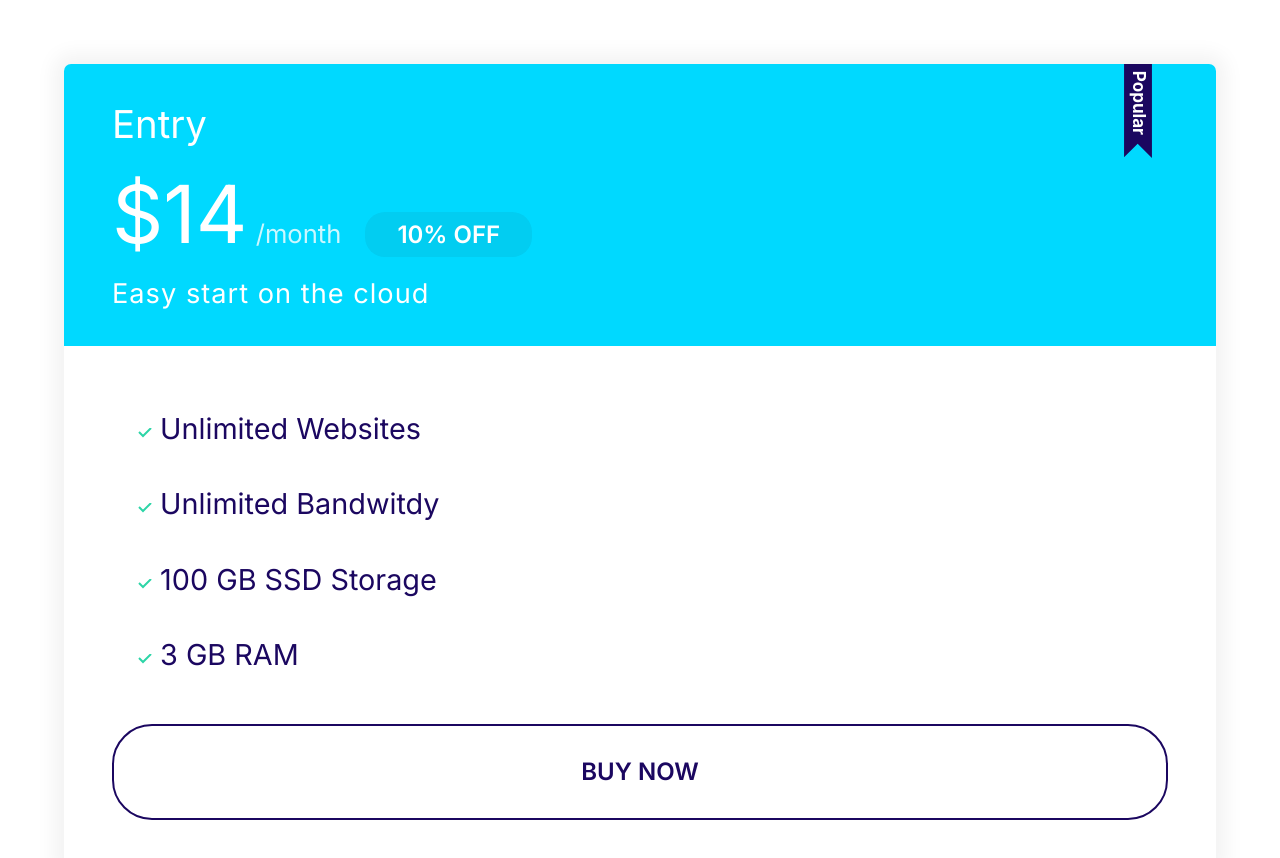
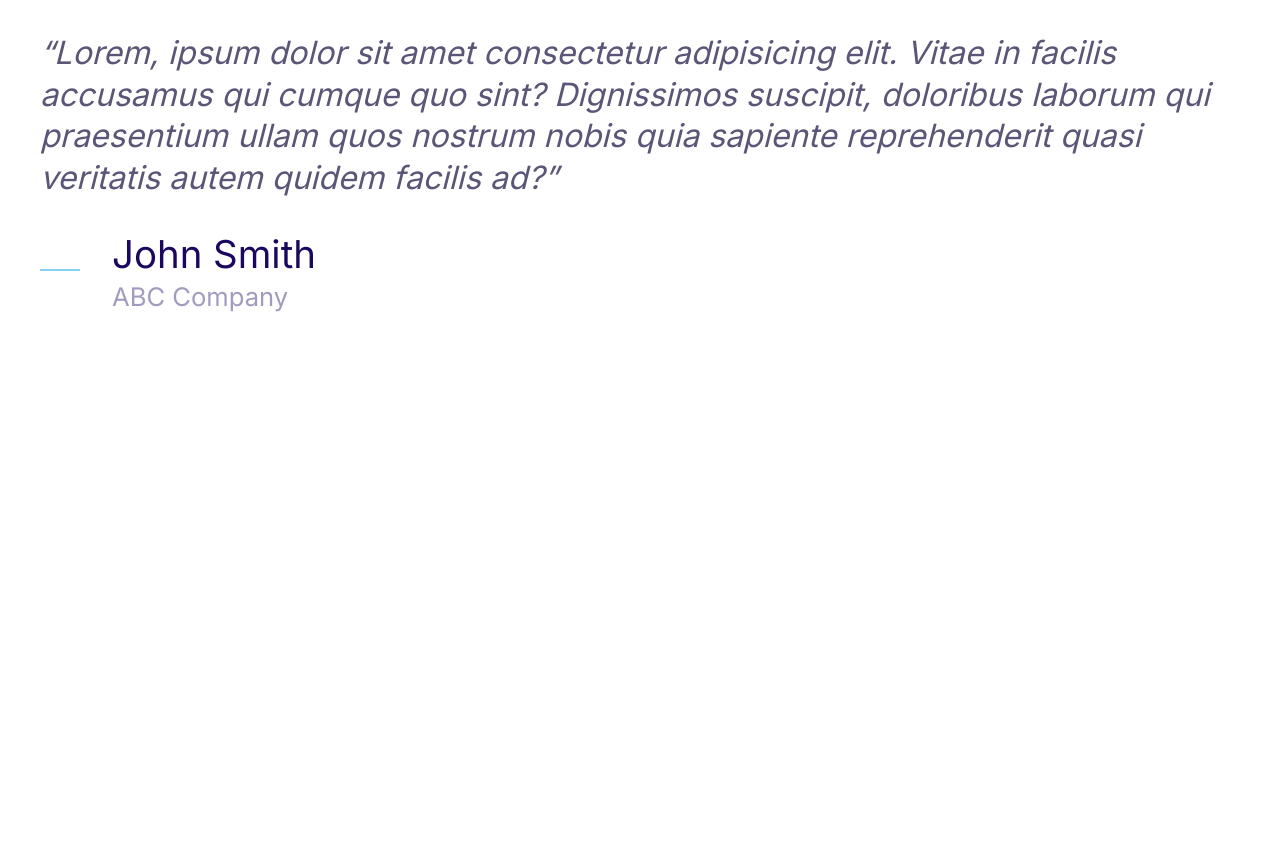
Before and after one commit to claing84/moshifyTest, a plain HTML site: page index.html in a window 1280 px wide. After the commit the page ends 800 px from the top, so only its background shows below. Drawn offline with Linux system fonts and the light colour scheme.

Commit message:
Built media and quote components

```diff
--- a/css/styles.css
+++ b/css/styles.css
@@ -1,11 +1,12 @@
 :root {
+    --border-radius: 40px;
+    --color-accent: #ff3400;
+    --color-body-darker: #5c5577;
+    --color-body: #918ca4;
+    --color-border: #ccc;
+    --color-headings: #1b0760;
     --color-primary: #2584ff;
     --color-secondary: #00d9ff;
-    --color-accent: #ff3400;
-    --color-headings: #1b0760;
-    --color-body: #918ca4;
-    --color-border: #ccc;
-    --border-radius: 40px;
 }
 
 *,
@@ -372,3 +373,71 @@ a {
         font-size: 1.7rem;
     }
 }
+
+
+/* media */
+
+.media {
+    display: flex;
+}
+
+.media__title {
+    margin-top: 0;
+}
+
+.media__body {
+    margin: 0 2rem;
+}
+
+.media__image {
+    margin-top: 1.2rem;
+}
+
+
+/* quotes */
+
+.quote {
+    font-size: 3rem;
+    font-style: italic;
+    color: var(--color-body-darker);
+    line-height: 1.3;
+}
+
+.quote__text::before {
+    content: open-quote;
+}
+
+.quote__text::after {
+    content: close-quote;
+}
+
+.quote__author {
+    font-style: normal;
+    font-size: 3rem;
+    font-weight: 500;
+    margin-bottom: 0;
+}
+
+.quote__company {
+    color: var(--color-headings);
+    opacity: 0.4;
+    font-size: 2rem;
+    font-style: normal;
+}
+
+.quote__Line {
+    position: relative;
+    margin-bottom: 10px;
+}
+
+@media screen and (min-width: 1024px) {
+    .quote {
+        font-size: 2rem;
+    }
+    .quote__author {
+        font-size: 2.4rem;
+    }
+    .quote__company {
+        font-size: 1.6rem;
+    }
+}
--- a/index.html
+++ b/index.html
@@ -15,28 +15,23 @@
 </head>
 
 <body>
-    <div style="width: 100%; padding: 4rem">
-        <div class="plan plan--poplular">
-            <div class="card card--secondary">
-                <header class="card__header">
-                    <h3 class="plan__name">Entry</h3>
-                    <span class="plan__price">$14</span>
-                    <span class="plan__billing-cycle">/month</span>
-                    <span class="badge badge--secondary badge small">10% OFF</span>
-                    <span class="plan__description">Easy start on the cloud</span>
-                </header>
-                <div class="card__body">
-                    <ul class="list list--tick">
-                        <li class="list__item">Unlimited Websites</li>
-                        <li class="list__item">Unlimited Bandwitdy</li>
-                        <li class="list__item">100 GB SSD Storage</li>
-                        <li class="list__item">3 GB RAM</li>
-                    </ul>
-                    <button class="btn btn--outline btn--block">Buy Now</button>
+    <blockquote class="quote">
+        <p class="quote__text">Lorem, ipsum dolor sit amet consectetur adipisicing elit. Vitae in facilis accusamus qui cumque quo sint? Dignissimos suscipit, doloribus laborum qui praesentium ullam quos nostrum nobis quia sapiente reprehenderit quasi veritatis autem quidem
+            facilis ad?</p>
+        <footer>
+            <div class="media">
+                <div class="media__image">
+                    <svg class="icon icon--primary quote__Line">
+                                <use xlink:href="images/sprite.svg#line"></use>
+                              </svg>
+                </div>
+                <div class="media__body">
+                    <h3 class="media__title quote__author">John Smith</h3>
+                    <p class="quote__company">ABC Company</p>
                 </div>
             </div>
-        </div>
-    </div>
+        </footer>
+    </blockquote>
 </body>
 
 </html>
```
Also changed, not shown: components/media.html (added, +11 -0 lines), components/quote.html (added, +17 -0 lines).
